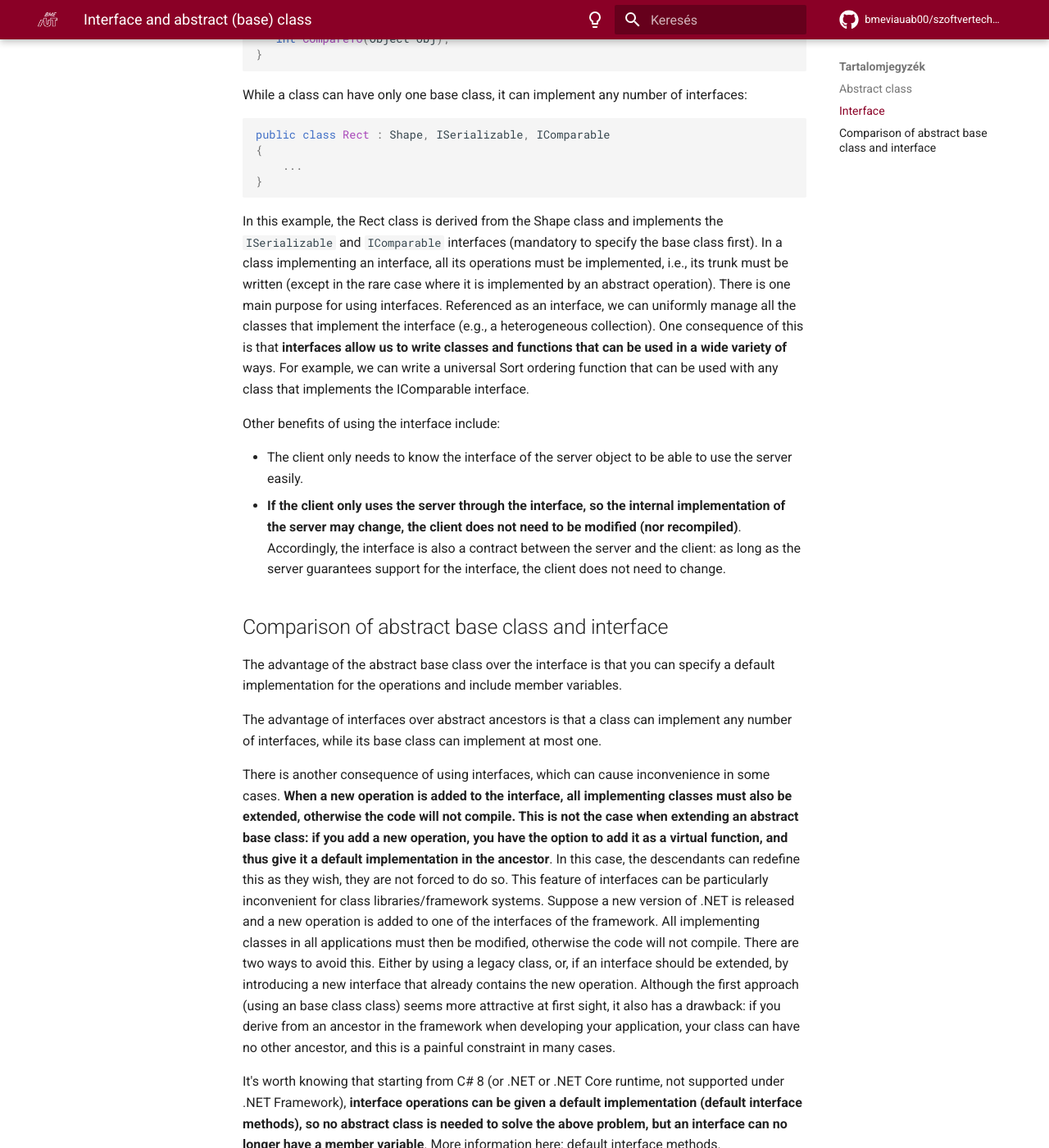
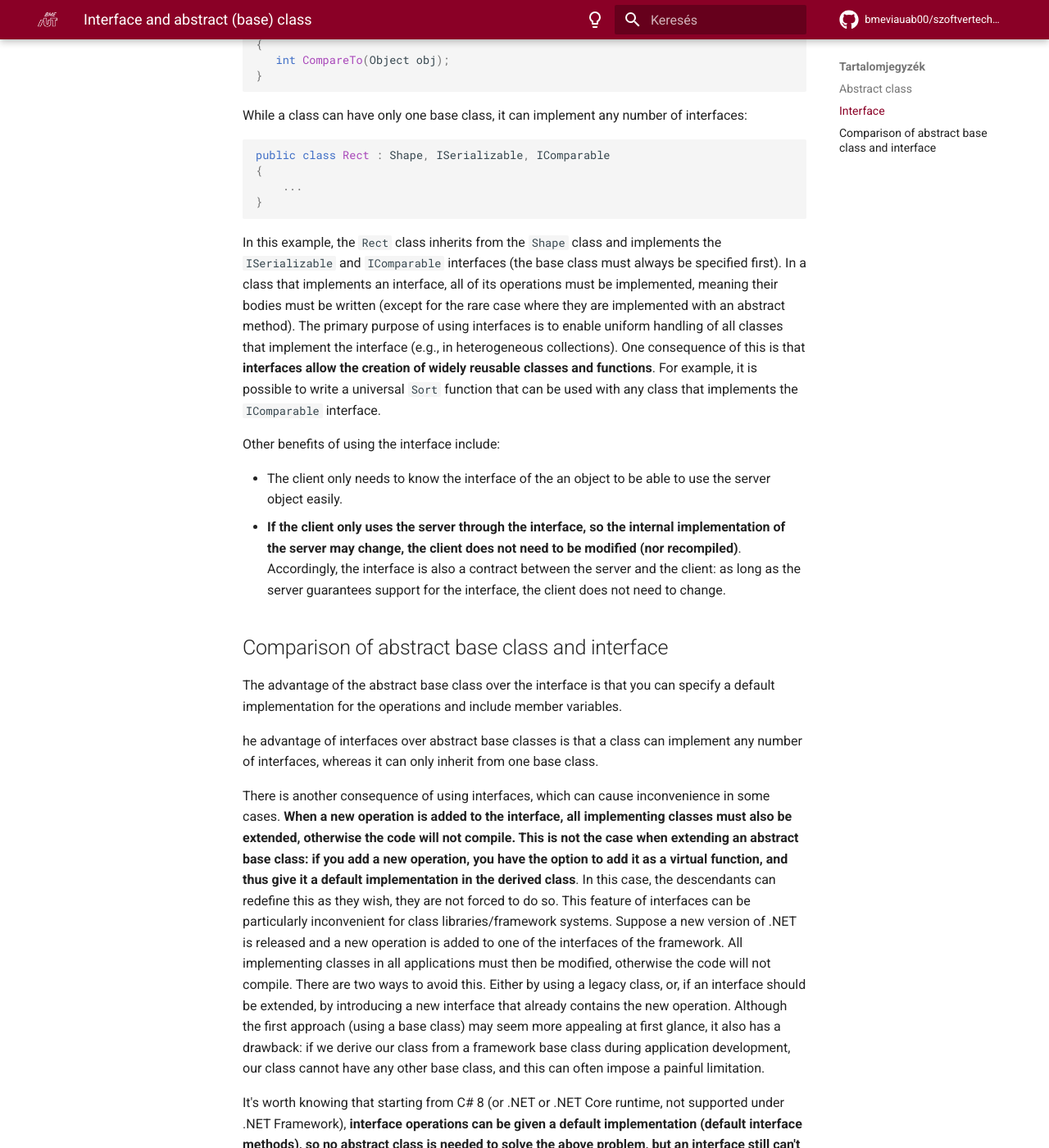
Before and after one commit to bmeviauab00/szoftvertechnikak, an MkDocs documentation site: the page built from docs/egyeb/interfesz-es-absztrakt-os/index_eng.md, in a window 1280 px wide and 1400 px high, scrolled down 1214 px. Shown: the whole window at 82% size. Built offline with MkDocs 1.6.1 and Material for MkDocs 9.7.7, drawn with Linux system fonts in a browser that asks for light colours; comment, search, counter and statistics services are not loaded; the version menu is left out; some of the changed text lies outside the part shown.

Commit message:
Lab kieg: interfesz-es-absztrakt-os fordítás hangol

````diff
--- a/docs/egyeb/interfesz-es-absztrakt-os/index_eng.md
+++ b/docs/egyeb/interfesz-es-absztrakt-os/index_eng.md
@@ -1,21 +1,18 @@
 # Interface and abstract (base) class
 
-Last modified date: 2022.10.15
-Edited by Zoltán Benedek
-
-The chapter does not contain an exercise, it introduces the related theory to students.
+The chapter does not contain exercises; instead, it introduces the related theory for the students.
 
 ## Abstract class
 
-The concepts have been covered in previous topics, so for now we will just summarize the most important ones and focus on the C# aspect.
-Abstract class
-A class that cannot be instantiated. In C#, in the class definition, the abstract keyword must be written out, e.g.:
+The concepts have already been introduced within the context of earlier subjects, so now we will only summarize the most important points and focus on their relevance to C#.
+
+Abstract class: a class that cannot be instantiated.  In C#, the abstract keyword must be used in the class definition, for example:
 
 ```csharp
 abstract class Shape { ... }
 ```
 
-Abstract classes may have abstract methods that do not have a root, and for these abstract methods the abstract keyword should be used:
+Abstract classes can have abstract methods, for which no body is provided. The abstract keyword must also be used for these methods:
 
 ```csharp
 ...
@@ -23,12 +20,12 @@
 ...
 ```
 
-There are two purposes for using abstract classes:
+The use of abstract classes can serve two purposes:
 
-- In a class hierarchy, we can map code common to descendants into an abstract common base class, thus avoiding code duplication.
-- We can uniformly refer to descendants as abstract base classes (e.g. heterogeneous collections).
+- In a class hierarchy, common code can be moved into an abstract base class, allowing derived classes to inherit this shared functionality. This helps avoid code duplication.
+- Abstract base classes enable a unified way to reference and manage derived classes, such as in heterogeneous collections.
 
-in .NET, as in Java, a class can have only one base class class.
+In the .NET environment, just like in Java, a class can only have one direct base class (single inheritance).
 
 ## Interface
 
@@ -58,22 +55,22 @@
 }
 ```
 
-In this example, the Rect class is derived from the Shape class and implements the `ISerializable` and `IComparable` interfaces (mandatory to specify the base class first). In a class implementing an interface, all its operations must be implemented, i.e., its trunk must be written (except in the rare case where it is implemented by an abstract operation).
-There is one main purpose for using interfaces. Referenced as an interface, we can uniformly manage all the classes that implement the interface (e.g., a heterogeneous collection). One consequence of this is that **interfaces allow us to write classes and functions that can be used in a wide variety of** ways. For example, we can write a universal Sort ordering function that can be used with any class that implements the IComparable interface.
+In this example, the `Rect` class inherits from the `Shape` class and implements the `ISerializable` and `IComparable` interfaces (the base class must always be specified first). In a class that implements an interface, all of its operations must be implemented, meaning their bodies must be written (except for the rare case where they are implemented with an abstract method).
+The primary purpose of using interfaces is to enable uniform handling of all classes that implement the interface (e.g., in heterogeneous collections). One consequence of this is that **interfaces allow the creation of widely reusable classes and functions**. For example, it is possible to write a universal `Sort` function that can be used with any class that implements the `IComparable` interface.
 
 Other benefits of using the interface include:
 
-- The client only needs to know the interface of the server object to be able to use the server easily.
+- The client only needs to know the interface of the an object to be able to use the server object easily.
 - **If the client only uses the server through the interface, so the internal implementation of the server may change, the client does not need to be modified (nor recompiled)**. Accordingly, the interface is also a contract between the server and the client: as long as the server guarantees support for the interface, the client does not need to change.
 
 ## Comparison of abstract base class and interface
 
 The advantage of the abstract base class over the interface is that you can specify a default implementation for the operations and include member variables.
 
-The advantage of interfaces over abstract ancestors is that a class can implement any number of interfaces, while its base class can implement at most one.
+he advantage of interfaces over abstract base classes is that a class can implement any number of interfaces, whereas it can only inherit from one base class.
 
-There is another consequence of using interfaces, which can cause inconvenience in some cases. **When a new operation is added to the interface, all implementing classes must also be extended, otherwise the code will not compile. This is not the case when extending an abstract base class: if you add a new operation, you have the option to add it as a virtual function, and thus give it a default implementation in the ancestor**. In this case, the descendants can redefine this as they wish, they are not forced to do so. This feature of interfaces can be particularly inconvenient for class libraries/framework systems. Suppose a new version of .NET is released and a new operation is added to one of the interfaces of the framework. All implementing classes in all applications must then be modified, otherwise the code will not compile. There are two ways to avoid this. Either by using a legacy class, or, if an interface should be extended, by introducing a new interface that already contains the new operation. Although the first approach (using an base class class) seems more attractive at first sight, it also has a drawback: if you derive from an ancestor in the framework when developing your application, your class can have no other ancestor, and this is a painful constraint in many cases.
+There is another consequence of using interfaces, which can cause inconvenience in some cases. **When a new operation is added to the interface, all implementing classes must also be extended, otherwise the code will not compile. This is not the case when extending an abstract base class: if you add a new operation, you have the option to add it as a virtual function, and thus give it a default implementation in the derived class**. In this case, the descendants can redefine this as they wish, they are not forced to do so. This feature of interfaces can be particularly inconvenient for class libraries/framework systems. Suppose a new version of .NET is released and a new operation is added to one of the interfaces of the framework. All implementing classes in all applications must then be modified, otherwise the code will not compile. There are two ways to avoid this. Either by using a legacy class, or, if an interface should be extended, by introducing a new interface that already contains the new operation. Although the first approach (using a base class) may seem more appealing at first glance, it also has a drawback: if we derive our class from a framework base class during application development, our class cannot have any other base class, and this can often impose a painful limitation.
 
-It's worth knowing that starting from C# 8 (or .NET or .NET Core runtime, not supported under .NET Framework), **interface operations can be given a default implementation (default interface methods), so no abstract class is needed to solve the above problem, but an interface can no longer have a member variable**. More information here: default interface methods.
+It's worth knowing that starting from C# 8 (or .NET or .NET Core runtime, not supported under .NET Framework), **interface operations can be given a default implementation (default interface methods), so no abstract class is needed to solve the above problem, but an interface still can't have member variables**. More information here: default interface methods.
 
 Since using both interfaces and abstract classes can have negative consequences, in many cases we can get the most out of our solution by using both (i.e., our code can be easily extended with no or minimal code duplication).
````
Also changed, not shown: docs/egyeb/interfesz-es-absztrakt-os/index.md (+3 -6 lines).
